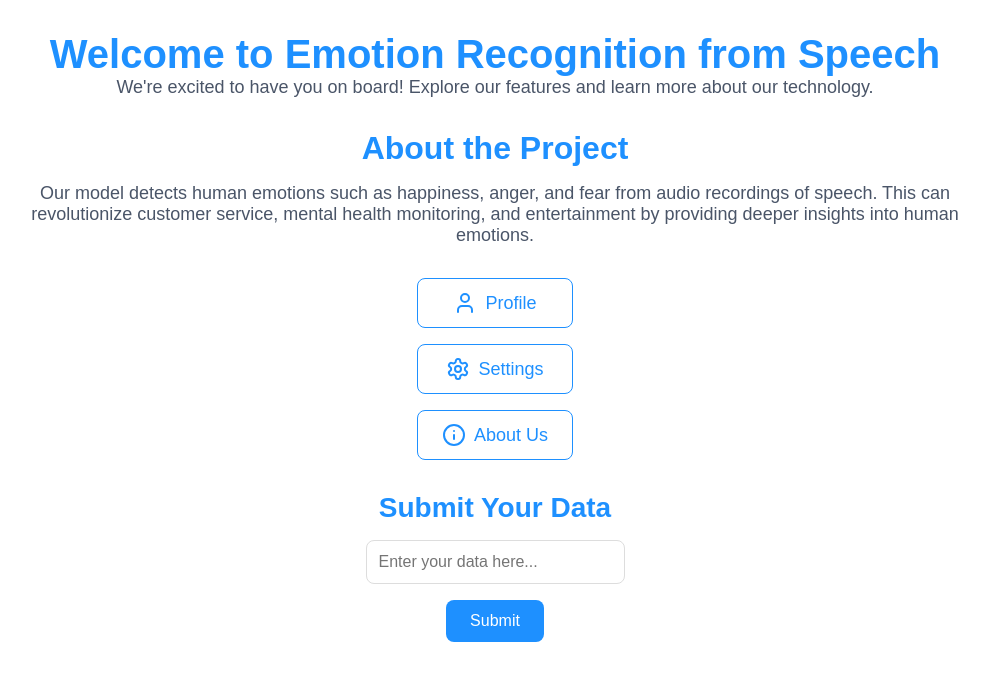
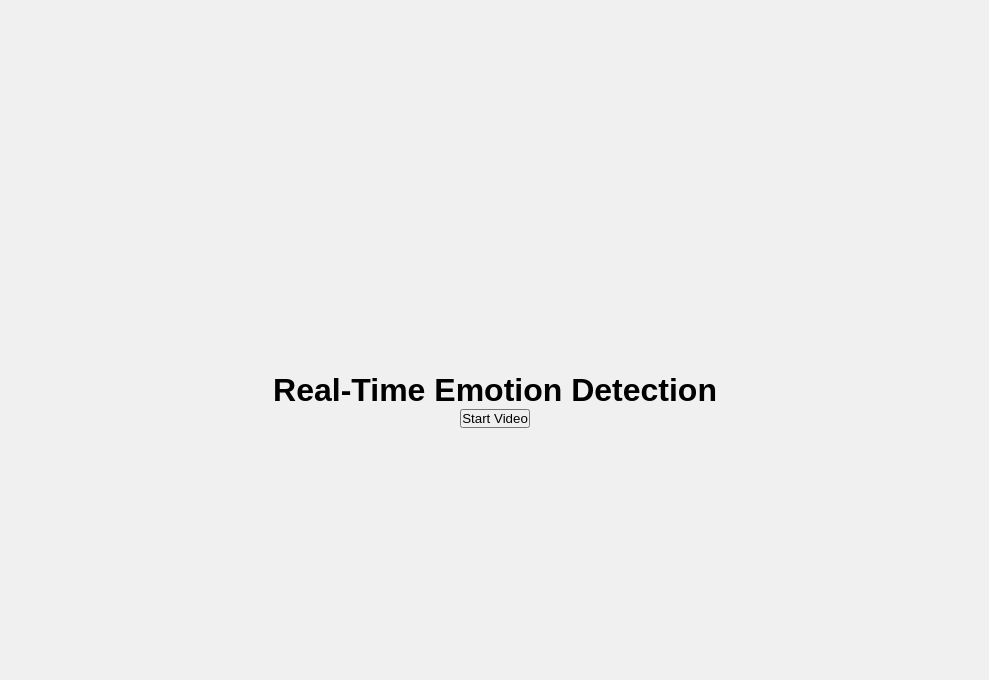
Before and after one commit to festus-sulumeti/HisiaTambulizifrontend, a React (Vite) app: page /userhome in a window 1280 px wide. Shown: the top 680 px of the page, without its empty margins (145-1134 px from the left). Built offline with nearby package versions, Linux system fonts and the light colour scheme.

Commit message:
the userhome

```diff
--- a/src/components/Userhome.jsx
+++ b/src/components/Userhome.jsx
@@ -1,77 +1,31 @@
-import { useState } from 'react';
-import { Link } from 'react-router-dom';
-import { User, Settings, Info } from 'lucide-react';
-import axios from 'axios';
-import "../styling/Userhome.css"
+import '../styling/Userhome.css'
+import React, { useState } from 'react';
+;
 
+const Userhome = () => {
+  // State to control when to display the video feed
+  const [startVideo, setStartVideo] = useState(false);
 
-function Userhome() {
-  const [inputValue, setInputValue] = useState('');
-  const [responseMessage, setResponseMessage] = useState('');
-
-  const handleInputChange = (event) => {
-    setInputValue(event.target.value);
-  };
-
-  const handleSubmit = async (event) => {
-    event.preventDefault();
-    try {
-      const response = await axios.post('/api/submit', { data: inputValue });
-      setResponseMessage(response.data.message || 'Data submitted successfully');
-    } catch (error) {
-      setResponseMessage('Error submitting data');
-    }
+  // Function to toggle the video stream
+  const handleStartVideo = () => {
+    setStartVideo(true);
   };
 
   return (
-    <div className="userhome-container">
-      <header className="userhome-header">
-        <h1 className="userhome-heading">Welcome to Emotion Recognition from Speech</h1>
-        <p className="userhome-description">
-          We're excited to have you on board! Explore our features and learn more about our technology.
-        </p>
-      </header>
-
-      <section className="userhome-content">
-        <div className="userhome-info">
-          <h2 className="info-heading">About the Project</h2>
-          <p className="info-description">
-            Our model detects human emotions such as happiness, anger, and fear from audio recordings of speech. This can revolutionize customer service, mental health monitoring, and entertainment by providing deeper insights into human emotions.
-          </p>
+    <div className="userhome">
+      <h1>Real-Time Emotion Detection</h1>
+      {!startVideo ? (
+        <button className="start-button" onClick={handleStartVideo}>
+          Start Video
+        </button>
+      ) : (
+        <div className="video-container">
+          {/* Display the video feed when startVideo is true */}
+          <img src="http://localhost:5000/video_feed" alt="Emotion Detection Feed" />
         </div>
-
-        <div className="userhome-links">
-          <Link to="/profile" className="userhome-link">
-            <User className="link-icon" />
-            Profile
-          </Link>
-          <Link to="/settings" className="userhome-link">
-            <Settings className="link-icon" />
-            Settings
-          </Link>
-          <Link to="/about" className="userhome-link">
-            <Info className="link-icon" />
-            About Us
-          </Link>
-        </div>
-
-        <div className="userhome-form">
-          <h2 className="form-heading">Submit Your Data</h2>
-          <form onSubmit={handleSubmit} className="form-container">
-            <input
-              type="text"
-              value={inputValue}
-              onChange={handleInputChange}
-              placeholder="Enter your data here..."
-              className="form-input"
-            />
-            <button type="submit" className="form-button">Submit</button>
-          </form>
-          {responseMessage && <p className="response-message">{responseMessage}</p>}
-        </div>
-      </section>
+      )}
     </div>
   );
-}
+};
 
 export default Userhome;
--- a/src/styling/Userhome.css
+++ b/src/styling/Userhome.css
@@ -1,123 +1,23 @@
-.userhome-container {
-    padding: 2rem;
-    max-width: 1000px;
-    margin: auto;
-    text-align: center;
-  }
-
-  .userhome-header {
-    margin-bottom: 2rem;
-  }
-
-  .userhome-heading {
-    font-size: 2.5rem;
-    font-weight: bold;
-    color: #1E90FF; /* Blue for heading */
-  }
-
-  .userhome-description {
-    font-size: 1.125rem;
-    color: #4a5568; /* Grayish color for the text */
-    margin-bottom: 1.5rem;
-  }
-
-  .userhome-content {
+.userhome {
   display: flex;
   flex-direction: column;
   align-items: center;
+  justify-content: center;
+  height: 100vh;
+  background-color: #f0f0f0;
 }
 
-  .userhome-info {
-    margin-bottom: 2rem;
-  }
-
-  .info-heading {
-    font-size: 2rem;
-    font-weight: bold;
-    color: #1E90FF; /* Blue for section heading */
-    margin-bottom: 1rem;
-  }
-
-  .info-description {
-    font-size: 1.125rem;
-    color: #4a5568; /* Grayish color for the description */
-  }
-
-  .userhome-links {
+.video-container {
+  width: 640px;
+  height: 480px;
+  border: 2px solid #ccc;
+  background-color: #fff;
   display: flex;
-    flex-direction: column;
-    gap: 1rem;
-  }
-
-  .userhome-link {
-    display: flex;
-    align-items: center;
   justify-content: center;
-    font-size: 1.125rem;
-    color: #1E90FF; /* Blue for link text */
-    text-decoration: none;
-    border: 1px solid #1E90FF; /* Blue border for link buttons */
-    padding: 0.75rem 1.5rem;
-    border-radius: 0.5rem;
-    transition: background-color 0.3s ease, color 0.3s ease;
-  }
-
-  .userhome-link:hover {
-    background-color: #e0f0ff; /* Light blue background on hover */
-    color: #1C86EE; /* Darker blue on hover */
-  }
-
-  .link-icon {
-    margin-right: 0.5rem;
-    height: 1.5rem;
-    width: 1.5rem;
-  }
-
-  .userhome-form {
-    margin-top: 2rem;
-  }
-
-  .form-heading {
-    font-size: 1.75rem;
-    font-weight: bold;
-    color: #1E90FF; /* Blue for form heading */
-    margin-bottom: 1rem;
-  }
-
-  .form-container {
-    display: flex;
-    flex-direction: column;
   align-items: center;
 }
 
-  .form-input {
-    padding: 0.75rem;
-    font-size: 1rem;
-    border: 1px solid #ddd;
-    border-radius: 0.5rem;
-    margin-bottom: 1rem;
-    width: 100%;
-    max-width: 400px;
+img {
+  max-width: 100%;
+  max-height: 100%;
 }
-
-  .form-button {
-    padding: 0.75rem 1.5rem;
-    font-size: 1rem;
-    border-radius: 0.5rem;
-    background-color: #1E90FF; /* Blue for button */
-    color: #ffffff; /* White text color */
-    border: none;
-    cursor: pointer;
-    transition: background-color 0.3s ease, transform 0.2s ease;
-  }
-
-  .form-button:hover {
-    background-color: #1c86ee; /* Darker blue on hover */
-    transform: translateY(-2px); /* Slight lift effect */
-  }
-
-  .response-message {
-    margin-top: 1rem;
-    font-size: 1rem;
-    color: #333;
-  }
```
Lines whose indentation alone changed are shown as unchanged.
